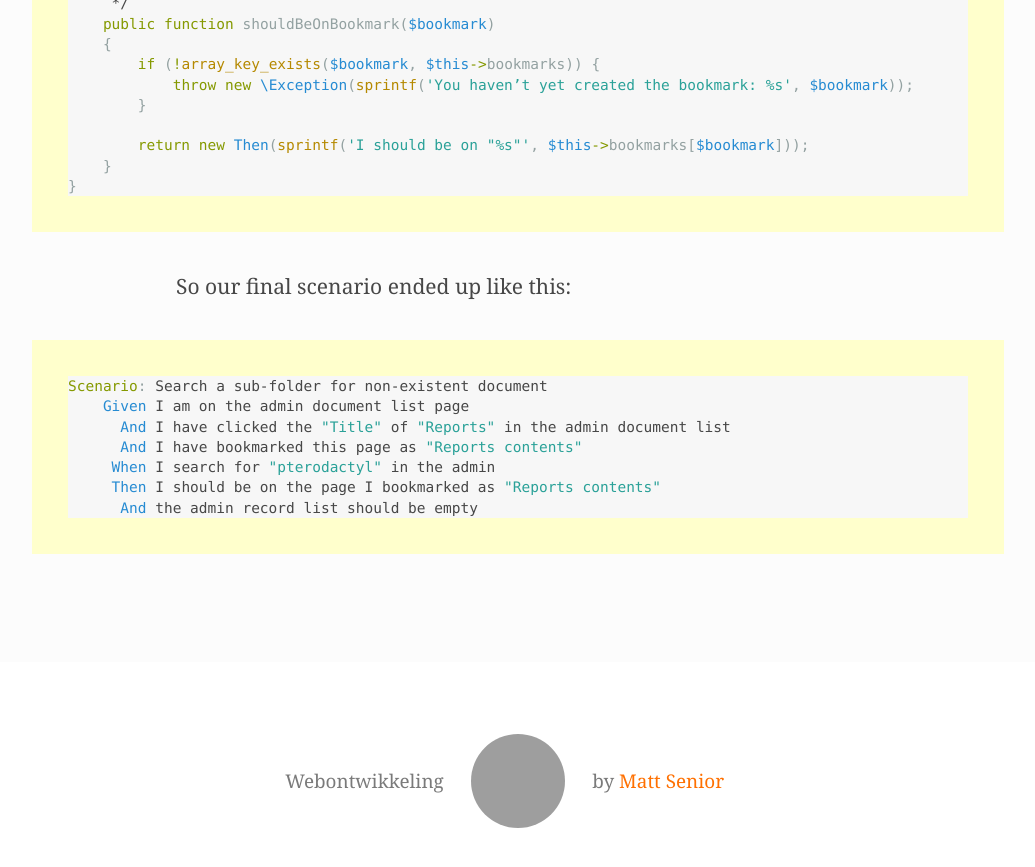
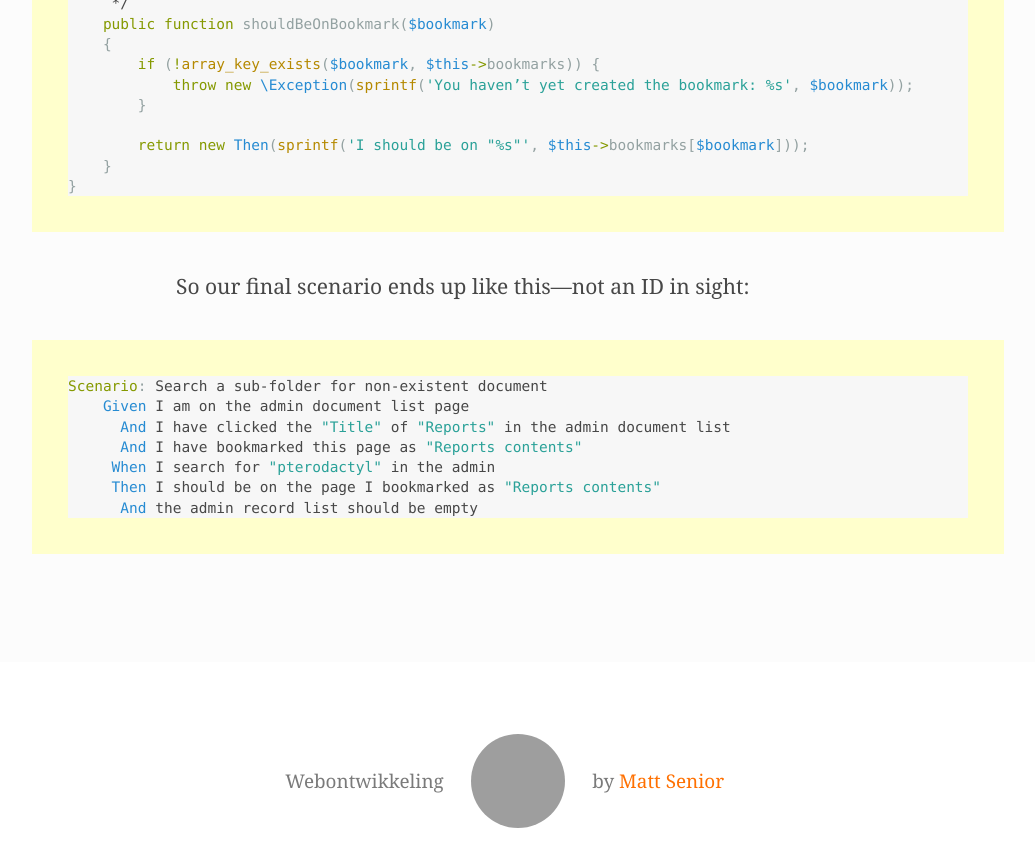
Before and after one commit to mattsenior/mattsenior.com, a Jekyll site: the page built from _posts/2013-08-16-bookmarking-pages-in-behat-for-checking-your-user-journey.markdown, in a window 1280 px wide and 900 px high, scrolled down 2667 px, cut to the strip 0-867 px from the top of the window. Shown: the whole strip, without its empty margins (122-1157 px from the left). Built offline with Jekyll 4.4.1, drawn with Linux system fonts in a browser that asks for light colours; some web fonts are replaced; Markdown is read by kramdown in place of the engine named in the settings; grey boxes are pictures that could not be loaded.

Commit message:
Update behat bookmarks

````diff
--- a/_posts/2013-08-16-bookmarking-pages-in-behat-for-checking-your-user-journey.markdown
+++ b/_posts/2013-08-16-bookmarking-pages-in-behat-for-checking-your-user-journey.markdown
@@ -74,7 +74,7 @@ class FeatureContext extends MinkContext
 }
 ```
 
-So our final scenario ended up like this:
+So our final scenario ends up like this—not an ID in sight:
 
 ```gherkin
 Scenario: Search a sub-folder for non-existent document
````
